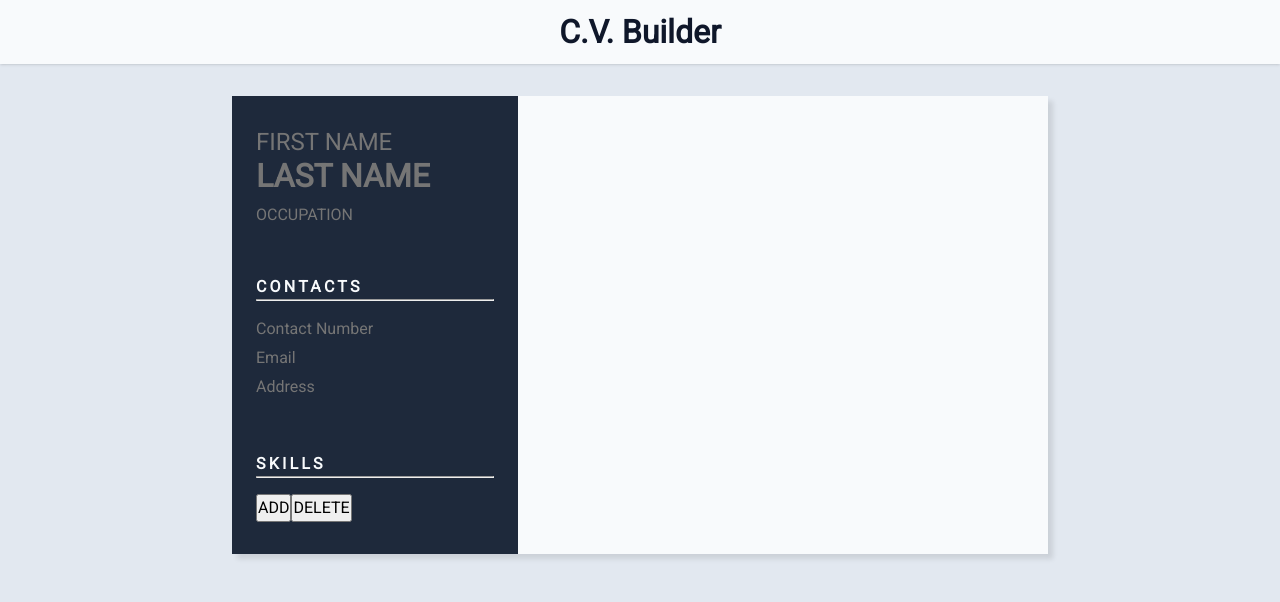
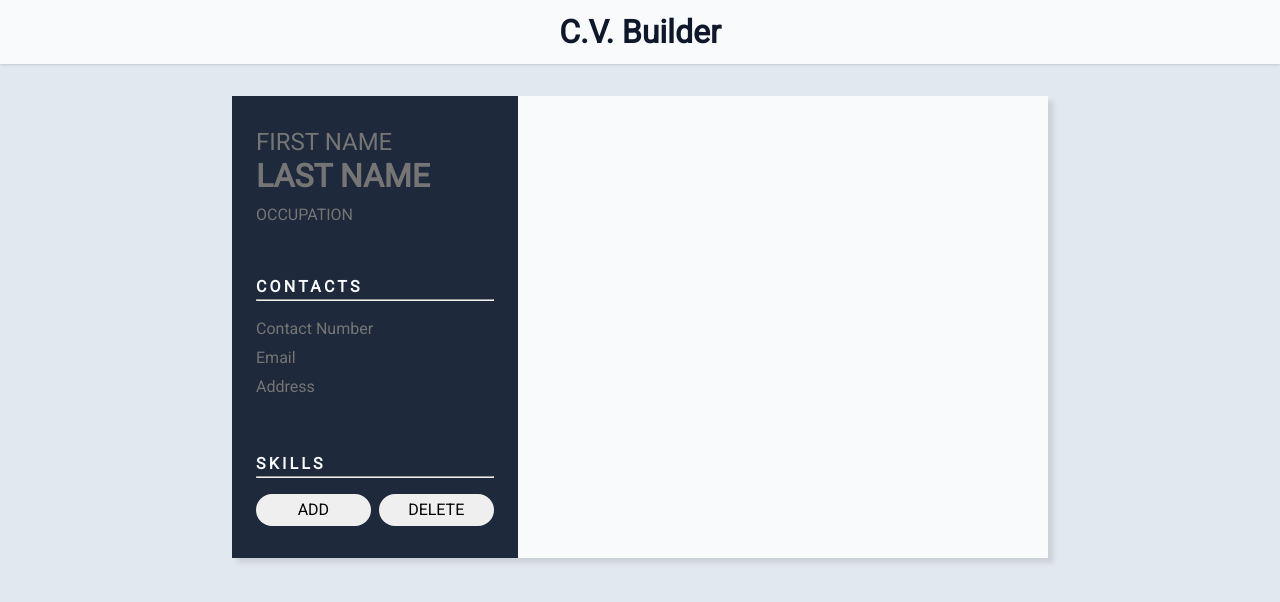
Before and after one commit to jonichi16/cv-project, a React (Create React App) app: page / in a window 1280 px wide. Shown: the top 602 px of the page. Built offline with nearby package versions, Linux system fonts and the light colour scheme.

Commit message:
style: Add styling to Skills section

```diff
--- a/src/stylesheets/styles.css
+++ b/src/stylesheets/styles.css
@@ -76,6 +76,34 @@
   margin-bottom: 0.25em;
 }
 
+.skills-list {
+  list-style-position: inside;
+  color: var(--color-light-50);
+  width: 100%;
+  margin-bottom: 1em;
+}
+
+.skill {
+  max-width: calc(100% - 22px);
+}
+
+.section-btn {
+  display: flex;
+  gap: 0.5em;
+}
+
+.btn {
+  width: 100%;
+  padding: 0.25em 0;
+  border: none;
+  border-radius: 100px;
+}
+
+.btn:hover {
+  opacity: 0.8;
+  font-weight: 700;
+}
+
 @media screen and (min-width: 425px) {
   .logo {
     font-size: 2rem;
```
